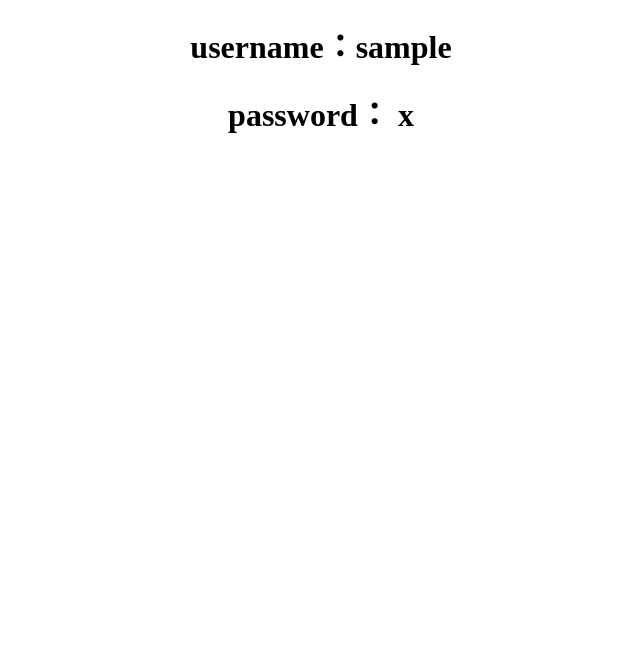
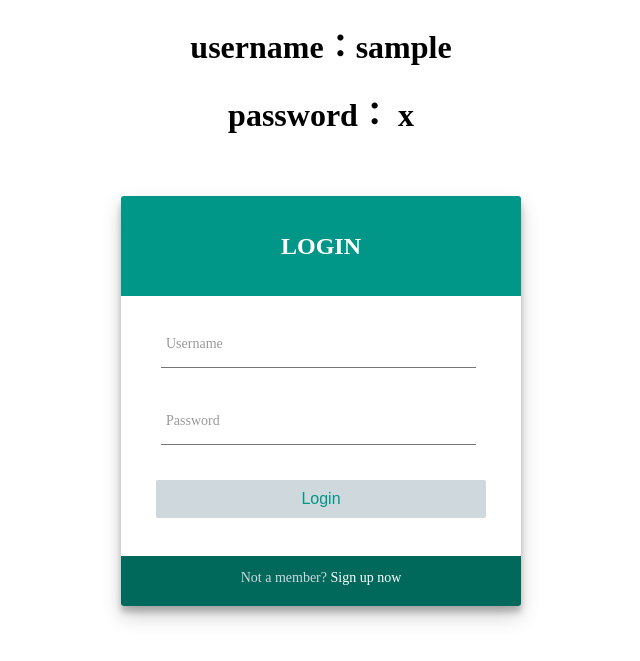
Before and after one commit to sjh724/bigbang, a Flask app: template templates/sucess.html in a window 1280 px wide. Shown: the top 661 px of the page, without its empty margins (319-959 px from the left). Run offline with Flask 2, Linux system fonts and the light colour scheme; the template is opened without the code that fills it: most values are stand-ins (such as "Sample title", 1, 10 or a date in 2020).

Commit message:
页面调整

```diff
--- a/manager.py
+++ b/manager.py
@@ -18,7 +18,7 @@ def login():
     myForm = LoginForm(request.form)
     print(request.method)
     if request.method == 'POST':
-        message = "Success"
+        message = "爆破成功"
         if myForm.host.data and myForm.type.data and myForm.validate():
             host = myForm.host.data
             type = myForm.type.data
@@ -28,27 +28,30 @@ def login():
                 if type == 'mysql':
                     mysql = MysqlBruter(host, ufile, pfile)
                     results = mysql.run()
-                    username = results[0].get("username")
-                    password = results[0].get("password")
+                    if results:
+                        username = results[0].get("username")
+                        password = results[0].get("password")
                 elif type == 'ssh':
                     mysql = SshBruter(host, ufile, pfile)
                     results = mysql.run()
-                    username = results[0].get("username")
-                    password = results[0].get("password")
+                    if results:
+                        username = results[0].get("username")
+                        password = results[0].get("password")
                 elif type == 'ftp':
                     mysql = FtpBruter(host, ufile, pfile)
                     results = mysql.run()
-                    username = results[0].get("username")
-                    password = results[0].get("password")
+                    if results:
+                        username = results[0].get("username")
+                        password = results[0].get("password")
             else:
                 message = "参数错误"
                 render_template("index.html", message=message, form=myForm)
-            return render_template("sucess.html", username=username, password=password)
+            return render_template("index.html",message=message, username=username, password=password,form=myForm)
         else:
             print("type must be ssh or ftp or mysql")
         return render_template("index.html", message=message, form=myForm)
     else:
-        message = "Failed Login"
+        message = "请输入参数"
         return render_template('index.html', message=message, form=myForm)
 
 
--- a/templates/sucess.html
+++ b/templates/sucess.html
@@ -5,9 +5,223 @@
     <title>Title</title>
 </head>
 <body>
-    <div align="center" >
-        <h1>username：{{ username }}</h1>
-        <h1>password： {{ password }}</h1>
+    <div>
+        <div align="center" >
+            <h1>username：{{ username }}</h1>
+            <h1>password： {{ password }}</h1>
+        </div>
+        <div class="box">
+            <div id="header">
+                <h1>LOGIN</h1>
+            </div>
+            <form action="" method="post">
+                <div class="group">
+                    <input class="inputMaterial" type="text" required>
+                    <span class="highlight"></span>
+                    <span class="bar"></span>
+                    <label>Username</label>
+                </div>
+                <div class="group">
+                    <input class="inputMaterial" type="password" required>
+                    <span class="highlight"></span>
+                    <span class="bar"></span>
+                    <label>Password</label>
+                </div>
+                <button id="buttonlogintoregister" type="submit">Login</button>
+            </form>
+            <div id="footer-box"><p class="footer-text">Not a member?<span class="sign-up"> Sign up now</span></p></div>
+        </div>
     </div>
 </body>
 </html>
+
+<style>
+    .box {
+    position: relative;
+    height: 410px;
+    top: 40px;
+    left: 0;
+    z-index: 200;
+    right: 0;
+    width: 400px;
+    color: #666;
+    border-radius: 3px;
+    background: #FFF;
+    margin: auto auto 100px;
+    box-shadow: 0 10px 20px rgba(0, 0, 0, 0.19), 0 6px 6px rgba(0, 0, 0, 0.23);
+    overflow: hidden;
+}
+
+#header {
+    background: #009688;
+    position: relative;
+    height: 100px;
+    width: 100%;
+    margin-bottom: 30px;
+}
+
+.box h1 {
+    margin-top: 0;
+    font-size: 24px;
+    color: #FFF;
+    text-align: center;
+    line-height: 100px;
+}
+
+.box button {
+    background: #cfd8dc;
+    border: 0;
+    color: #009688;
+    padding: 10px;
+    font-size: 16px;
+    font-weight: 300;
+    width: 330px;
+    margin: 20px auto;
+    display: block;
+    cursor: pointer;
+    -webkit-transition: all 0.4s;
+    transition: all 0.4s;
+    border-radius: 2px;
+}
+
+.box button:active {
+    background: #009688;
+    color: #263238;
+}
+
+.box button:hover {
+    background: #009688;
+    color: #FFF;
+    -webkit-transition: all 0.4s;
+    transition: all 0.4s;
+}
+
+.box p {
+    font-size: 14px;
+    text-align: center;
+}
+
+.group {
+    position: relative;
+    margin-bottom: 35px;
+    margin-left: 40px;
+}
+
+.inputMaterial {
+    font-size: 18px;
+    padding: 10px 10px 10px 5px;
+    display: block;
+    width: 300px;
+    border: none;
+    border-bottom: 1px solid #757575;
+}
+
+.inputMaterial:focus {
+    outline: none;
+}
+
+/* LABEL ======================================= */
+label {
+    color: #999;
+    font-size: 14px;
+    font-weight: normal;
+    position: absolute;
+    pointer-events: none;
+    left: 5px;
+    top: 10px;
+    transition: 0.2s ease all;
+    -moz-transition: 0.2s ease all;
+    -webkit-transition: 0.2s ease all;
+}
+
+/* active state */
+.inputMaterial:focus ~ label, .inputMaterial:valid ~ label {
+    top: -20px;
+    font-size: 14px;
+    color: #009688;
+}
+
+/* BOTTOM BARS ================================= */
+.bar {
+    position: relative;
+    display: block;
+    width: 315px;
+}
+
+.bar:before, .bar:after {
+    content: '';
+    height: 2px;
+    width: 0;
+    bottom: 1px;
+    position: absolute;
+    background: #009688;
+    transition: 0.2s ease all;
+    -moz-transition: 0.2s ease all;
+    -webkit-transition: 0.2s ease all;
+}
+
+.bar:before {
+    left: 50%;
+}
+
+.bar:after {
+    right: 50%;
+}
+
+/* active state */
+.inputMaterial:focus ~ .bar:before, .inputMaterial:focus ~ .bar:after {
+    width: 50%;
+}
+
+/* ANIMATIONS ================ */
+@-webkit-keyframes inputHighlighter {
+    from {
+        background: #5264AE;
+    }
+    to {
+        width: 0;
+        background: transparent;
+    }
+}
+
+@-moz-keyframes inputHighlighter {
+    from {
+        background: #5264AE;
+    }
+    to {
+        width: 0;
+        background: transparent;
+    }
+}
+
+@keyframes inputHighlighter {
+    from {
+        background: #5264AE;
+    }
+    to {
+        width: 0;
+        background: transparent;
+    }
+}
+
+#footer-box {
+    width: 100%;
+    height: 50px;
+    background: #00695c;
+    position: absolute;
+    bottom: 0;
+}
+
+.footer-text {
+    color: #cfd8dc;
+}
+
+.sign-up {
+    color: white;
+    cursor: pointer;
+}
+
+.sign-up:hover {
+    color: #b2dfdb;
+}
+</style>
```
Also changed, not shown: templates/index.html (+27 -8 lines).
